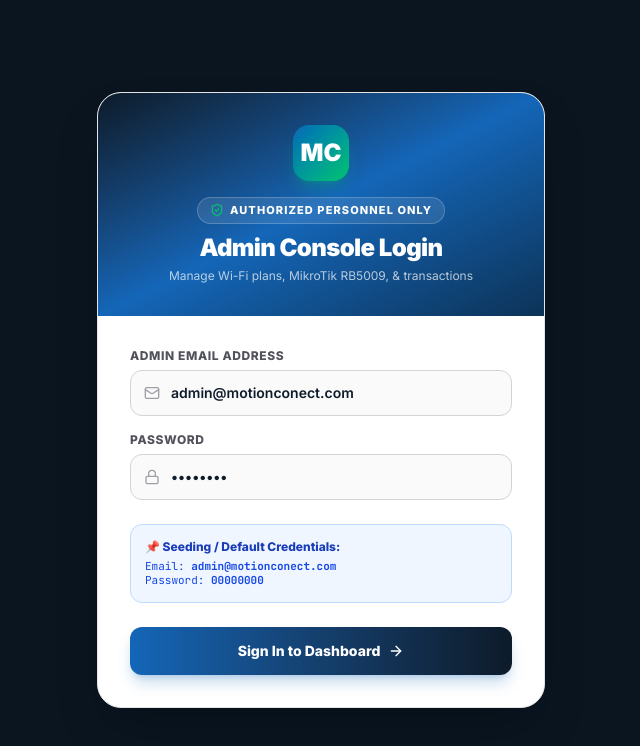
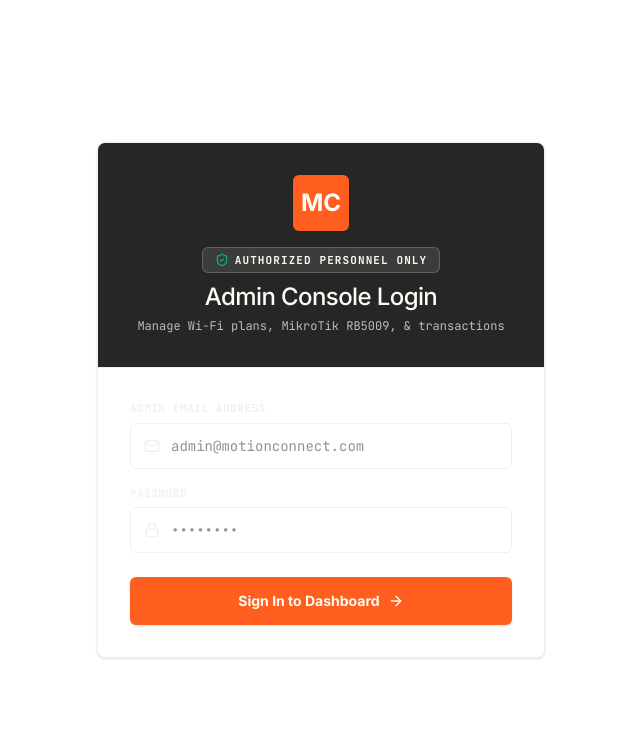
Before and after one commit to olitech1010/motionconnect, a Next.js app: page /login in a window 1280 px wide. Shown: the top 746 px of the page, without its empty margins (319-959 px from the left). Built offline with nearby package versions, Linux system fonts and the light colour scheme.

Commit message:
feat(ui): complete UI design overhaul including captive portal and admin layout

```diff
--- a/app/admin/layout.tsx
+++ b/app/admin/layout.tsx
@@ -3,6 +3,7 @@
 import { redirect } from 'next/navigation'
 import { createClient } from '@/lib/supabase/server'
 import { AdminSidebar } from '@/components/admin/AdminSidebar'
+import { AdminHeader } from '@/components/admin/AdminHeader'
 
 export const metadata = {
   title: 'Admin Console | Motion Connect',
@@ -32,11 +33,14 @@
   }
 
   return (
-    <div className="flex h-screen bg-[#F4F7FB] font-sans antialiased overflow-hidden selection:bg-[#1466B8]/15">
+    <div className="flex h-screen bg-canvas font-sans antialiased overflow-hidden selection:bg-kumo-brand/15">
       <AdminSidebar />
-      <main className="flex-1 overflow-y-auto p-8">
-        <div className="max-w-7xl mx-auto">{children}</div>
-      </main>
+      <div className="flex-1 flex flex-col min-w-0">
+        <AdminHeader />
+        <main className="flex-1 overflow-y-auto p-8 bg-hairline/20">
+          <div className="max-w-7xl mx-auto">{children}</div>
+        </main>
+      </div>
     </div>
   )
 }
--- a/app/login/page.tsx
+++ b/app/login/page.tsx
@@ -6,8 +6,8 @@
 
 export default function LoginPage() {
   const router = useRouter()
-  const [email, setEmail] = useState('admin@motionconect.com')
-  const [password, setPassword] = useState('00000000')
+  const [email, setEmail] = useState('')
+  const [password, setPassword] = useState('')
   const [loading, setLoading] = useState(false)
   const [error, setError] = useState<string | null>(null)
 
@@ -38,24 +38,24 @@
   }
 
   return (
-    <div className="min-h-screen bg-[#0A1520] flex items-center justify-center p-4 font-sans antialiased selection:bg-[#05C46B]/20">
-      <div className="w-full max-w-md bg-white rounded-3xl shadow-2xl overflow-hidden border border-zinc-200">
+    <div className="min-h-screen bg-canvas flex items-center justify-center p-4 font-sans antialiased selection:bg-kumo-brand/20">
+      <div className="w-full max-w-md bg-canvas rounded-lg overflow-hidden border border-hairline shadow-sm">
         {/* Header */}
-        <div className="bg-gradient-to-br from-[#0D1B2A] via-[#1466B8] to-[#0C3358] p-8 text-white text-center relative">
-          <div className="w-14 h-14 rounded-2xl bg-gradient-to-br from-[#1466B8] to-[#05C46B] text-white flex items-center justify-center font-black text-2xl mx-auto mb-4 shadow-lg shadow-[#05C46B]/25">
+        <div className="bg-ink p-8 text-cream text-center relative border-b border-hairline">
+          <div className="w-14 h-14 rounded-md bg-kumo-brand text-cream flex items-center justify-center font-bold text-2xl mx-auto mb-4 shadow-sm">
             MC
           </div>
-          <div className="inline-flex items-center gap-1.5 px-3 py-1 rounded-full bg-white/10 border border-white/20 text-[11px] font-extrabold uppercase tracking-widest mb-2">
-            <ShieldCheck className="w-3.5 h-3.5 text-[#05C46B]" />
+          <div className="inline-flex items-center gap-1.5 px-3 py-1 rounded-md bg-cream/10 border border-cream/20 font-mono text-[11px] font-bold uppercase tracking-widest mb-2">
+            <ShieldCheck className="w-3.5 h-3.5 text-ai" />
             <span>Authorized Personnel Only</span>
           </div>
-          <h1 className="text-2xl font-black tracking-tight">Admin Console Login</h1>
-          <p className="text-xs text-white/70 mt-1">Manage Wi-Fi plans, MikroTik RB5009, & transactions</p>
+          <h1 className="text-2xl font-medium tracking-tight">Admin Console Login</h1>
+          <p className="font-mono text-[12px] text-cream/70 mt-1">Manage Wi-Fi plans, MikroTik RB5009, & transactions</p>
         </div>
 
         <form onSubmit={handleLogin} className="p-8 space-y-6">
           {error && (
-            <div className="p-4 rounded-xl bg-rose-50 border border-rose-200 text-rose-700 text-xs font-bold flex items-center gap-2 animate-in fade-in">
+            <div className="p-4 rounded-md bg-emergency-red/10 border border-emergency-red/20 text-emergency-red font-mono text-[11px] font-bold flex items-center gap-2 animate-in fade-in">
               <AlertCircle className="w-4 h-4 shrink-0" />
               <span>{error}</span>
             </div>
@@ -63,29 +63,29 @@
 
           <div className="space-y-4">
             <div>
-              <label htmlFor="admin-email" className="block text-xs font-extrabold uppercase tracking-wider text-zinc-600 mb-1.5">
+              <label htmlFor="admin-email" className="block font-mono text-[11px] font-bold uppercase tracking-wider text-muted mb-1.5">
                 Admin Email Address
               </label>
               <div className="relative">
-                <Mail className="w-4 h-4 text-zinc-400 absolute left-3.5 top-1/2 -translate-y-1/2" />
+                <Mail className="w-4 h-4 text-muted absolute left-3.5 top-1/2 -translate-y-1/2" />
                 <input
                   id="admin-email"
                   type="email"
                   value={email}
                   onChange={(e) => setEmail(e.target.value)}
-                  placeholder="admin@motionconect.com"
+                  placeholder="admin@motionconnect.com"
                   required
-                  className="w-full pl-10 pr-4 py-3 bg-zinc-50 border border-zinc-300 rounded-xl font-semibold text-sm text-[#0D1B2A] focus:outline-none focus:border-[#1466B8] focus:bg-white transition-all"
+                  className="w-full pl-10 pr-4 py-3 bg-canvas border border-hairline rounded-md font-mono text-sm text-ink focus:outline-none focus:border-kumo-brand transition-all"
                 />
               </div>
             </div>
 
             <div>
-              <label htmlFor="admin-pass" className="block text-xs font-extrabold uppercase tracking-wider text-zinc-600 mb-1.5">
+              <label htmlFor="admin-pass" className="block font-mono text-[11px] font-bold uppercase tracking-wider text-muted mb-1.5">
                 Password
               </label>
               <div className="relative">
-                <Lock className="w-4 h-4 text-zinc-400 absolute left-3.5 top-1/2 -translate-y-1/2" />
+                <Lock className="w-4 h-4 text-muted absolute left-3.5 top-1/2 -translate-y-1/2" />
                 <input
                   id="admin-pass"
                   type="password"
@@ -93,26 +93,16 @@
                   onChange={(e) => setPassword(e.target.value)}
                   placeholder="••••••••"
                   required
-                  className="w-full pl-10 pr-4 py-3 bg-zinc-50 border border-zinc-300 rounded-xl font-semibold text-sm text-[#0D1B2A] focus:outline-none focus:border-[#1466B8] focus:bg-white transition-all"
+                  className="w-full pl-10 pr-4 py-3 bg-canvas border border-hairline rounded-md font-mono text-sm text-ink focus:outline-none focus:border-kumo-brand transition-all"
                 />
               </div>
-            </div>
-          </div>
-
-          <div className="bg-blue-50 border border-blue-200 p-3.5 rounded-xl text-xs text-blue-800 space-y-1">
-            <div className="font-extrabold flex items-center gap-1.5">
-              <span>📌 Seeding / Default Credentials:</span>
-            </div>
-            <div className="font-mono text-[11px] text-blue-700">
-              Email: <strong>admin@motionconect.com</strong><br />
-              Password: <strong>00000000</strong>
             </div>
           </div>
 
           <button
             type="submit"
             disabled={loading}
-            className="w-full py-3.5 px-6 rounded-xl bg-gradient-to-r from-[#1466B8] to-[#0D1B2A] text-white font-extrabold text-sm shadow-lg shadow-[#1466B8]/25 hover:brightness-110 active:scale-[0.99] transition-all flex items-center justify-center gap-2 disabled:opacity-50 cursor-pointer"
+            className="w-full py-3.5 px-6 rounded-md bg-kumo-brand text-cream font-bold text-sm hover:bg-kumo-brand-dark active:scale-[0.99] transition-all flex items-center justify-center gap-2 disabled:opacity-50 cursor-pointer shadow-sm"
           >
             {loading ? (
               <>
--- /dev/null
+++ b/components/admin/AdminHeader.tsx
@@ -0,0 +1,41 @@
+'use client'
+
+import React from 'react'
+import { useRouter } from 'next/navigation'
+import { LogOut, User } from 'lucide-react'
+
+export function AdminHeader() {
+  const router = useRouter()
+
+  const handleLogout = async () => {
+    try {
+      await fetch('/api/auth/logout', { method: 'POST' })
+    } finally {
+      router.push('/login')
+      router.refresh()
+    }
+  }
+
+  return (
+    <header className="h-16 border-b border-hairline bg-canvas px-8 flex items-center justify-end shrink-0 shadow-sm">
+      <div className="flex items-center gap-4">
+        <div className="text-right hidden sm:block">
+          <div className="text-xs font-medium text-ink">admin@motionconnect.com</div>
+          <div className="font-mono text-[10px] text-muted uppercase tracking-wider">Super Admin</div>
+        </div>
+        <div className="w-8 h-8 rounded-full bg-hairline flex items-center justify-center text-ink-soft">
+          <User className="w-4 h-4" />
+        </div>
+        <div className="w-px h-6 bg-hairline mx-2"></div>
+        <button
+          type="button"
+          onClick={handleLogout}
+          className="flex items-center gap-2 px-3 py-1.5 rounded-md text-ink-soft hover:text-emergency-red hover:bg-emergency-red/10 transition-colors font-mono text-[11px] font-bold uppercase tracking-wider"
+        >
+          <LogOut className="w-3.5 h-3.5" />
+          <span>Logout</span>
+        </button>
+      </div>
+    </header>
+  )
+}
--- a/components/admin/AdminSidebar.tsx
+++ b/components/admin/AdminSidebar.tsx
@@ -88,23 +88,6 @@
         </nav>
       </div>
 
-      {/* Footer Profile & Logout */}
-      <div className="p-4 border-t border-hairline bg-canvas">
-        <div className="flex items-center justify-between">
-          <div className="min-w-0">
-            <div className="text-xs font-medium text-ink truncate">admin@motionconect.com</div>
-            <div className="font-mono text-[10px] text-muted truncate uppercase mt-0.5 tracking-wider">Super Admin</div>
-          </div>
-          <button
-            type="button"
-            onClick={handleLogout}
-            title="Sign out"
-            className="p-2 rounded-full text-muted hover:text-emergency-red hover:bg-emergency-red/10 transition-colors cursor-pointer"
-          >
-            <LogOut className="w-4 h-4" />
-          </button>
-        </div>
-      </div>
     </aside>
   )
 }
```
Also changed, not shown: components/portal/CaptivePortal.tsx (+29 -29 lines).
